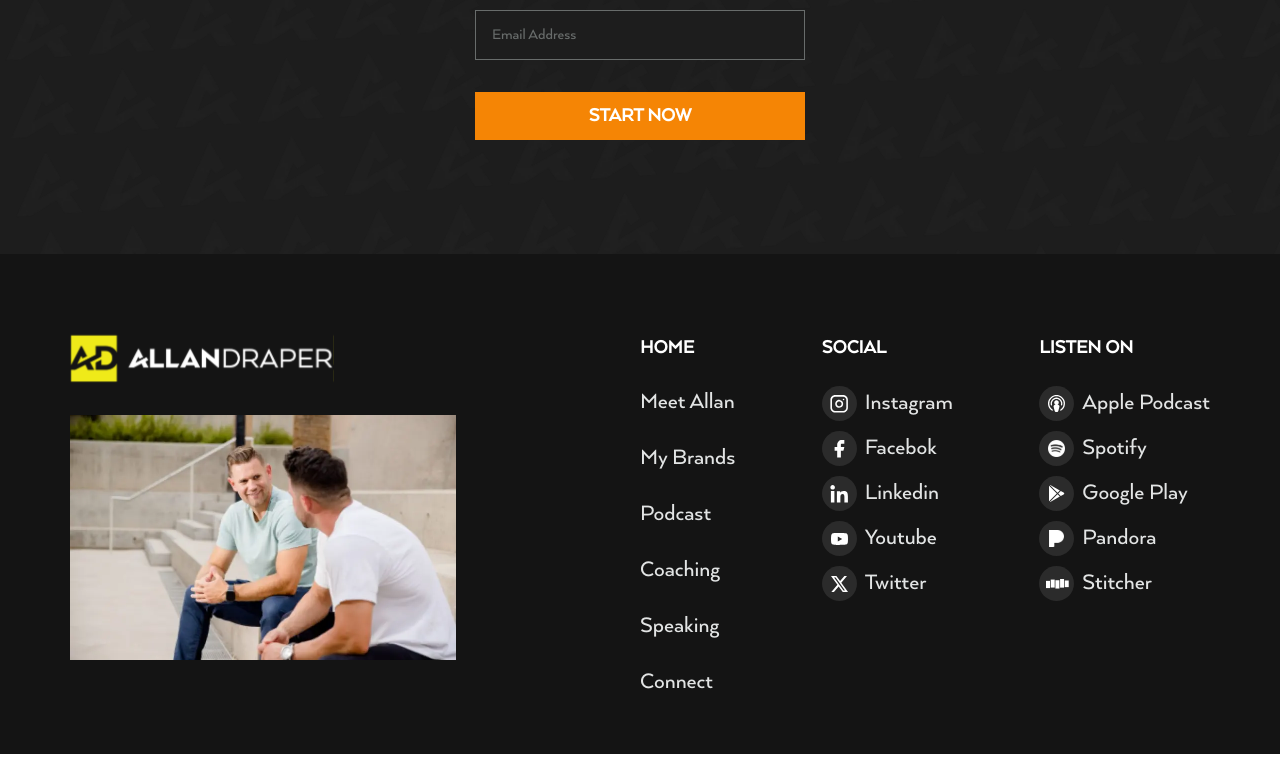
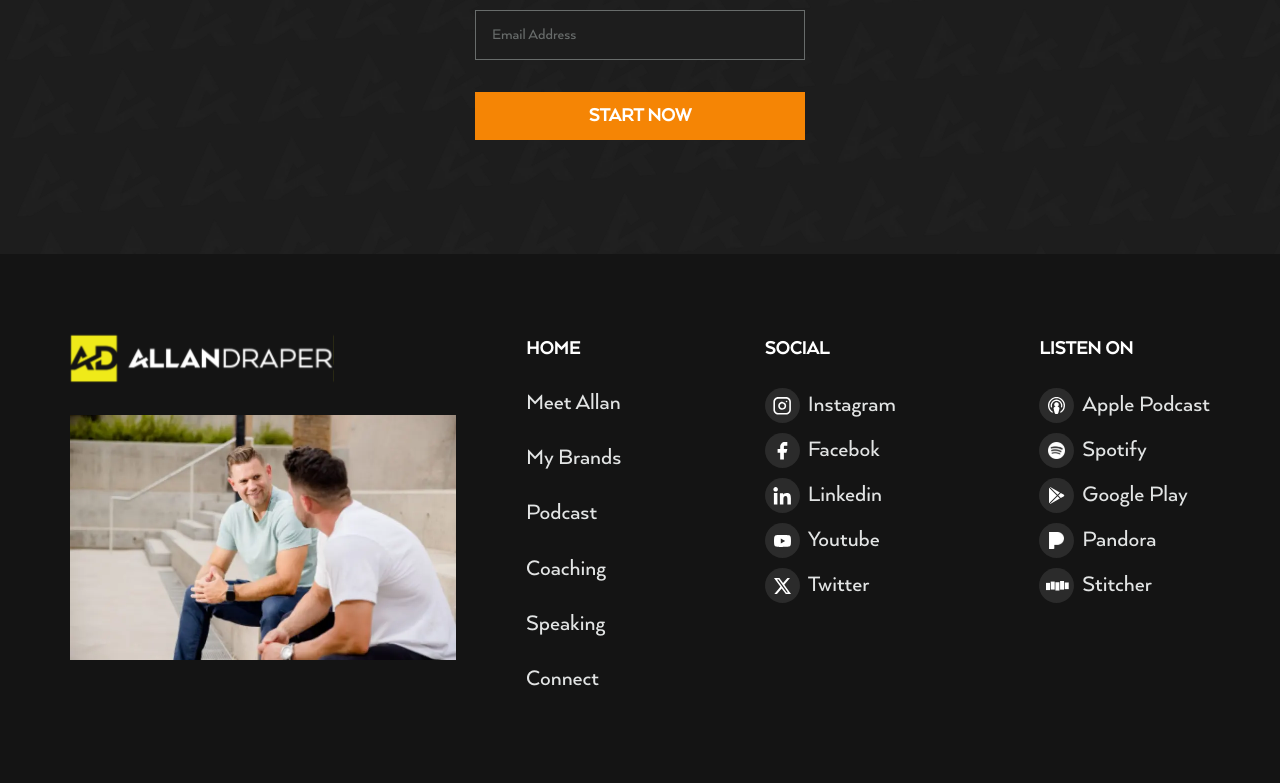
Before and after one commit to Deepak-Maan/Allan-Drapper, a Next.js app: page /blogs in a window 1280 px wide. Shown: the part 2714-3497 px from the top of the page. Before the commit the page ends 3468 px from the top, so only its background shows below. Built offline with nearby package versions, Linux system fonts and the light colour scheme.

Commit message:
modified footer

```diff
--- a/src/app/globals.css
+++ b/src/app/globals.css
@@ -77,7 +77,7 @@
 }
 
 .footerLinks {
-  @apply font-medium text-base sm:text-2xl duration-300 hover:text-orange text-gray leading-130;
+  @apply font-medium text-base sm:text-2xl duration-300 hover:text-orange text-gray !leading-130;
 }
 
 input[type="checkbox"] {
--- a/src/components/common/Footer.jsx
+++ b/src/components/common/Footer.jsx
@@ -6,20 +6,20 @@
 const Footer = () => {
     return (
         <div className='bg-black2 mt-[-1px]'>
-            <div className="container mx-auto px-3 pt-20 pb-8 max-w-[1164px]">
-                <div className="grid grid-cols-1 lg:grid-cols-2">
-                    <div className='lg:pb-0 pb-8'>
+            <div className="container mx-auto px-3 py-12 sm:py-14 md:py-16 lg:pt-20 pb-8 max-w-[1164px]">
+                <div className="flex-col flex lg:flex-row justify-between">
+                    <div className='lg:pb-0 pb-8 lg:w-[35%] w-full'>
                         <Link href="/">
                             <Image className='pb-8' src="/assets/images/svg/podCast/pageLogo.svg" width={264} height={48} alt="page logo " />
                         </Link>
                         <Image src="/assets/images/webp/homePage/allanFooterImage.webp" width={386} height={245} alt="allan's image" />
                     </div>
-                    <div className='flex justify-between'>
+                    <div className='flex justify-between lg:w-[60%] w-full'>
                         <div>
                             <ul className='max-w-[158px] ml-auto'>
-                                <li className='text-white text-lg sm:text-xl font-bold leading-150 pb-6 uppercase'>Home</li>
+                                <li className='text-white text-lg sm:text-xl font-bold !leading-150 pb-6 uppercase'>Home</li>
                                 <li className='pb-6'><Link className='footerLinks' href="/meet-allan">Meet Allan</Link></li>
-                                <li className='pb-6'><Link className='footerLinks' href="#">My Brands</Link></li>
+                                <li className='pb-6'><Link className='footerLinks' href="/portfolio">My Brands</Link></li>
                                 <li className='pb-6'><Link className='footerLinks' href="/podcast">Podcast</Link></li>
                                 <li className='pb-6'><Link className='footerLinks' href="/coaching">Coaching</Link></li>
                                 <li className='pb-6'><Link className='footerLinks' href="/speaking">Speaking</Link></li>
@@ -28,7 +28,7 @@
                         </div>
                         <div>
                             <ul className='max-w-[158px] ml-auto'>
-                                <li className='text-white text-lg sm:text-xl font-bold leading-150 mb-6 uppercase'>Social</li>
+                                <li className='text-white text-lg sm:text-xl font-bold !leading-150 mb-6 uppercase'>Social</li>
                                 <li className='pb-[10px]'><Link className='footerLinks flex items-center gap-2' href="https://www.instagram.com/" target='_blank'><InstagramLogo />Instagram</Link></li>
                                 <li className='pb-[10px]'><Link className='footerLinks flex items-center gap-2' href="https://www.facebook.com/" target="_blank"><FacebookLogo />Facebok</Link></li>
                                 <li className='pb-[10px]'><Link className='footerLinks flex items-center gap-2' href="https://www.linkedin.com/" target="_blank"><LinkedinLogo />Linkedin</Link></li>
@@ -38,7 +38,7 @@
                         </div>
                         <div>
                             <ul className='max-w-[180px] ml-auto'>
-                                <li className='text-white text-lg sm:text-xl font-bold leading-150 mb-6 uppercase'>Listen On </li>
+                                <li className='text-white text-lg sm:text-xl font-bold !leading-150 mb-6 uppercase'>Listen On </li>
                                 <li className='pb-[10px]'><Link className='footerLinks flex items-center gap-2' href="https://www.apple.com/in/apple-podcasts/" target="_blank"><PodcastLogo />Apple Podcast</Link></li>
                                 <li className='pb-[10px]'><Link className='footerLinks flex items-center gap-2' href="https://open.spotify.com/" target="_blank"><Image src="/assets/images/svg/spotifyLogo.svg" height={35} width={35} alt='spotify logo' />Spotify</Link></li>
                                 <li className='pb-[10px]'><Link className='footerLinks flex items-center gap-2' href="https://play.google.com/" target="_blank"><GooglePlayIcon />Google Play</Link></li>
```
